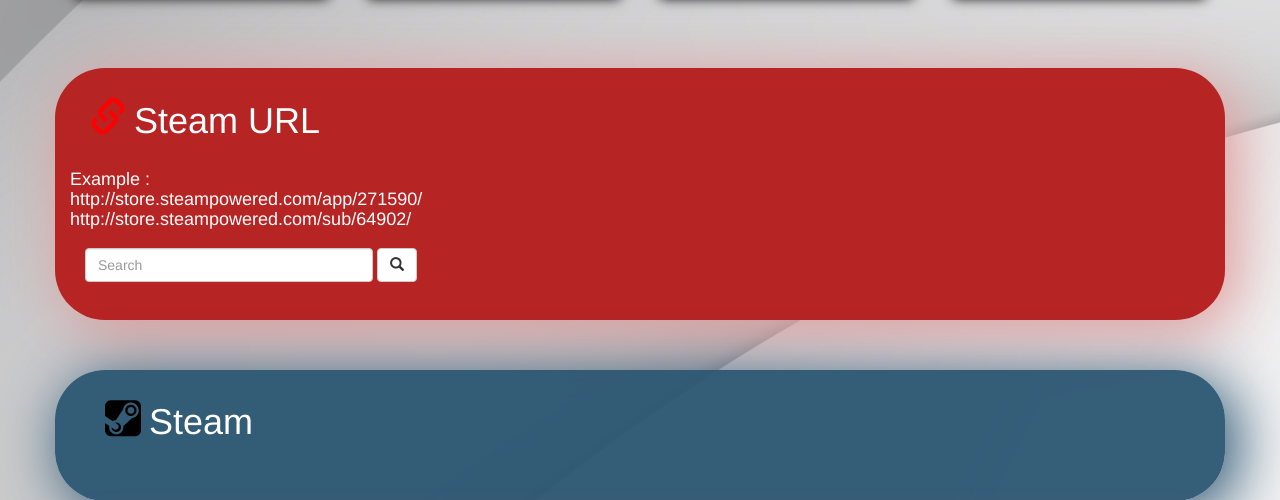
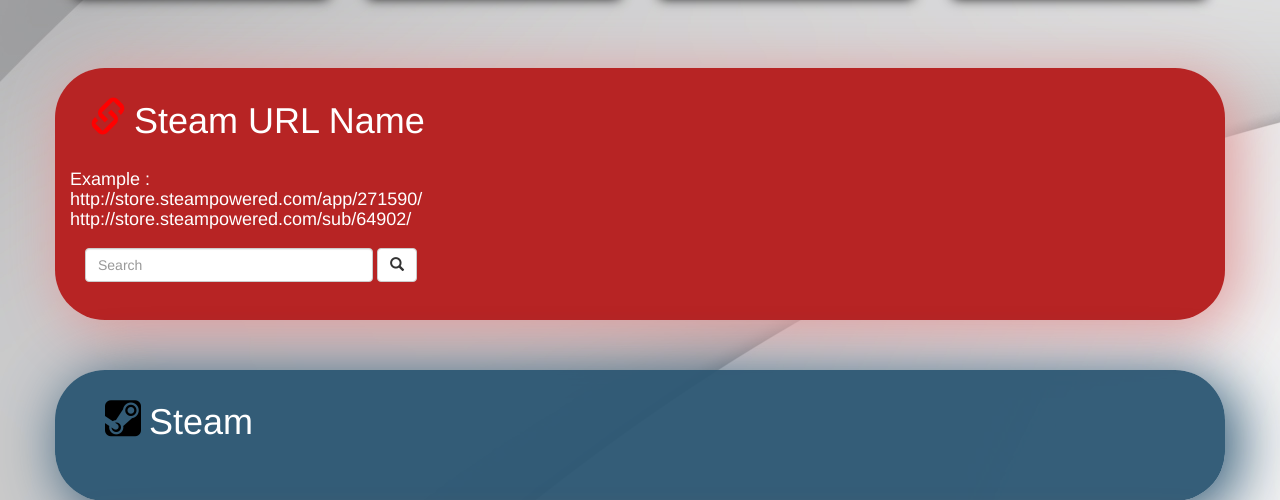
Before and after one commit to compsodcheun/steamstore, a PHP site: page /ecproduct/ in a window 1280 px wide. Shown: the part 816-1316 px from the top of the page. Run offline with PHP 8.4, Linux system fonts and the light colour scheme; data that the repository does not hold is empty; some libraries are stand-ins or nearby versions; some web fonts are replaced.

Commit message:
change name steam url
steam url to steam url name

```diff
--- a/public_html/index.php
+++ b/public_html/index.php
@@ -155,7 +155,7 @@
          <div class="row" id="gpu_goods6">
 
             <div class="row">
-             <h1 id="mu_head"><span class="glyphicon glyphicon-link"style="color:#000;margin-right:8px;color:red"></span>Steam URL</h1>
+             <h1 id="mu_head"><span class="glyphicon glyphicon-link"style="color:#000;margin-right:8px;color:red"></span>Steam URL Name</h1>
              <h4 style="color: white;">Example : <br>http://store.steampowered.com/app/271590/<br>http://store.steampowered.com/sub/64902/</h4>
 
               <form class="navbar-form navbar-left" method="get" action="./steamsearch.php" role="search_steam">
```
